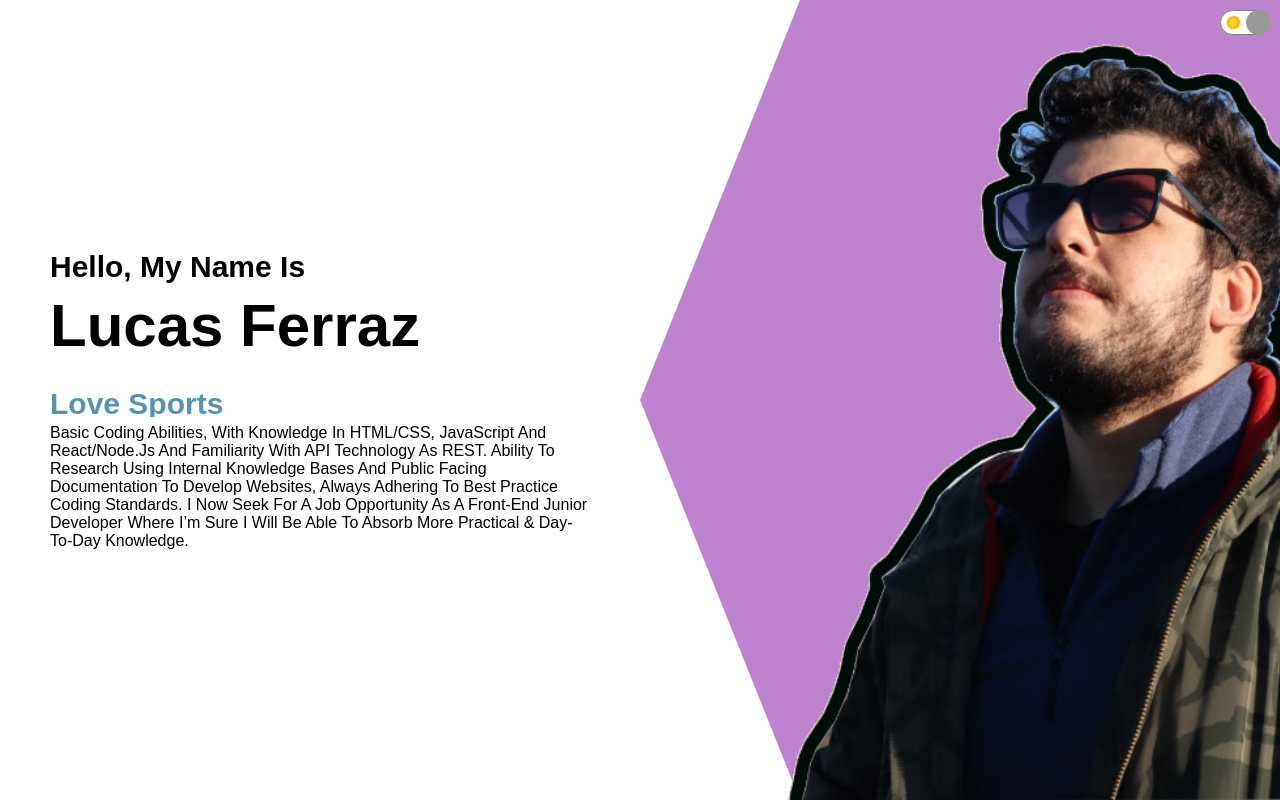
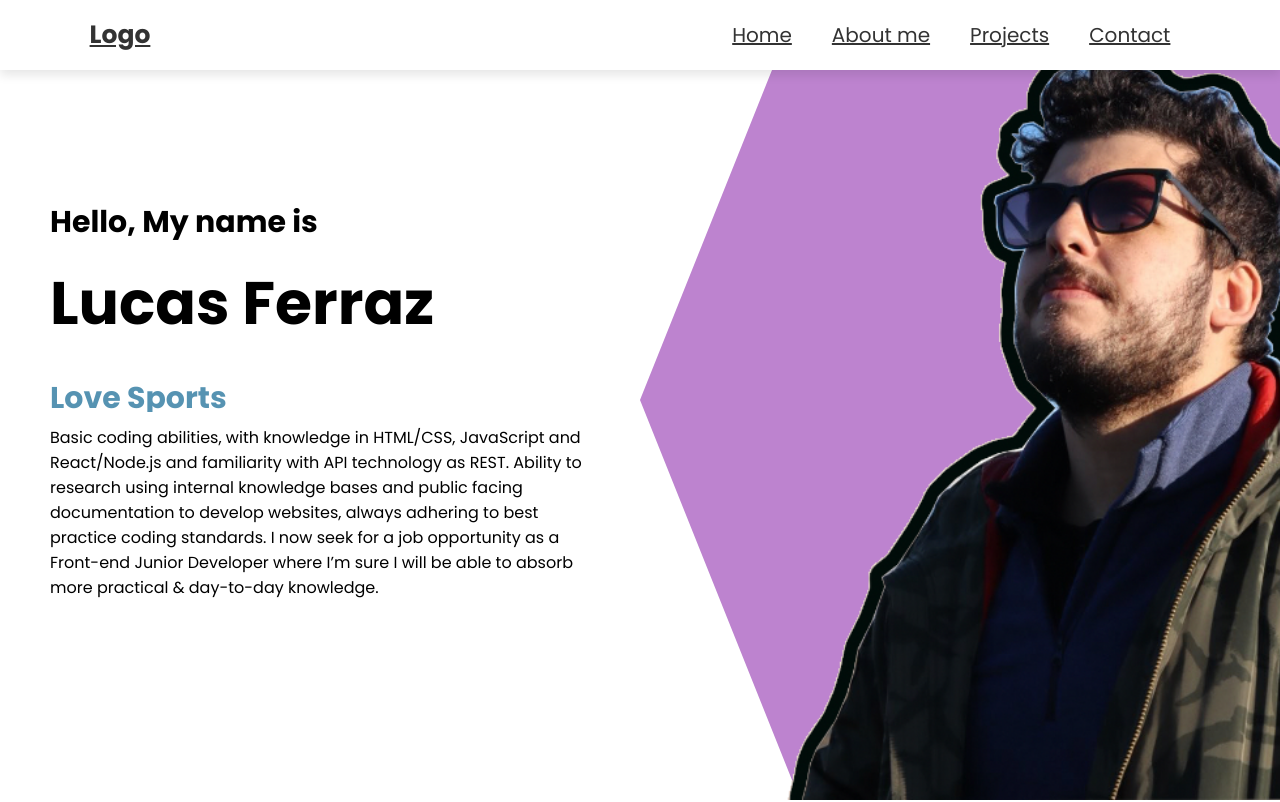
Before and after one commit to lucasuk89/meuPort, a React (Create React App) app: page / in a window 1280 px wide. Shown: the top 802 px of the page. Built offline with nearby package versions, Linux system fonts and the light colour scheme.

Commit message:
quarto commit

```diff
--- a/src/App.js
+++ b/src/App.js
@@ -7,7 +7,7 @@ import Footer from "./components/Footer/footer";
 import ProductList from "./components/productList/ProductList";
 import Toggle from "./components/toggle/Toggle";
 import { ThemeContext } from "./context";
-import header from "./components/header/header";
+
 
 
 const App = () => {
@@ -21,7 +21,6 @@ const App = () => {
       }}
     >
       <Toggle />
-      <header />
       <Intro />
       <About />
       <ProductList />
--- a/src/components/about/About.css
+++ b/src/components/about/About.css
@@ -81,8 +81,13 @@
         text-align: center;
         margin-top: 50px;
     }
-§§
-    .a-left {
+
+
+    .a-award-title {
+        display: none;
+    }
+
+    §§ .a-left {
         width: 100%;
         justify-items: center;
     }
@@ -93,6 +98,9 @@
         margin-left: 20px;
     }
 
+    .a-award-desc {
+        display: none;
+    }
 
 
     .a-card.bg,
@@ -110,6 +118,14 @@
 @media screen and (max-width:768px) {
     .i {
         flex-direction: column;
+    }
+
+    .a-award-desc {
+        display: none;
+    }
+
+    .a-award-title {
+        display: none;
     }
 
     .i-intro {
@@ -146,6 +162,14 @@
     .contato-desc {
         margin-left: -50px;
     }
+
+    .a-award-desc {
+        display: none;
+    }
+
+    .a-award-title {
+        display: none;
+    }
 }
 
 
--- a/src/components/header/header.css
+++ /dev/null
@@ -1,28 +0,0 @@
-* {
-    margin: 0;
-    padding: 0;
-    box-sizing: border-box;
-    font-family: Arial, Helvetica, sans-serif;
-    text-transform: capitalize;
-    text-decoration: none;
-}
-
-.corpoNavbar {
-    min-height: 100vh;
-    background-size: cover;
-    background-position: center;
-}
-
-.header {
-    position: fixed;
-    top: 0;
-    left: 0;
-    right: 0;
-    background: #ffffff;
-    box-shadow: 0 5px 10px rgba(0, 0, 0, .1);
-    padding: 20px 7%;
-    display: flex;
-    align-items: center;
-    justify-content: space-between;
-    z-index: 1000;
-}
--- a/src/components/header/header.js
+++ /dev/null
@@ -1,21 +0,0 @@
-import "./header.css"
-
-const header = () => {
-
-    return (
-        <div><a href="#" className="logo">Logo</a>
-
-            <nav className="nabar">
-                <ul>
-                    <li><a href="#">Home</a></li>
-                    <li><a href="#">about</a></li>
-                    <li><a href="#">Home</a></li>
-                    <li><a href="#">Home</a></li>
-                </ul>
-            </nav>
-        </div>
-
-    )
-}
-
-export default header;
--- a/src/components/intro/Intro.jsx
+++ b/src/components/intro/Intro.jsx
@@ -4,6 +4,34 @@ import Me2 from '../../img/me2.png'
 const Intro = () => {
     return (
         <div className="i">
+
+            <div className="navCorpo">
+                <div className="navHead">
+                    <a href="#" className="logo">Logo</a>
+                    <input type="checkbox" id="menu-bar" />
+                    <label for="menu-bar">Menu</label>
+
+
+
+                    <nav className="navbar">
+                        <ul>
+                            <li><a href="#">Home</a></li>
+                            <li><a href="#">About me</a>
+
+                                <ul>
+                                    <li><a href="#">More about me</a></li>
+                                    <li><a href="#">travels</a></li>
+                                </ul>
+
+                            </li>
+                            <li><a href="#">Projects</a></li>
+                            <li><a href="#">Contact</a></li>
+                        </ul>
+                    </nav>
+                </div>
+            </div>
+
+
             <div className="i-left">
                 <div className="i-left-wrapper">
                     <h2 className="i-intro">Hello, My name is </h2>
--- a/src/components/intro/intro.css
+++ b/src/components/intro/intro.css
@@ -1,3 +1,74 @@
+.navHead {
+    position: fixed;
+    top: 0;
+    left: 0;
+    right: 0;
+    background-color: #ffffff;
+    box-shadow: 0 5px 10px rgba(0, 0, 0, .1);
+    padding: 0px 7%;
+    display: flex;
+    align-items: center;
+    justify-content: space-between;
+    z-index: 1000;
+}
+
+.navCorpo .logo {
+    font-weight: bolder;
+    font-size: 25px;
+    color: #333;
+}
+
+.navbar ul {
+    list-style: none;
+}
+
+.navbar ul li {
+    position: relative;
+    float: left;
+}
+
+.navbar ul li a {
+    font-size: 20px;
+    padding: 20px;
+    color: #333;
+    display: block;
+}
+
+
+.navHead .navbar ul li a:hover {
+    background-color: #333;
+    color: #ffffff;
+}
+
+.navHead .navbar ul li ul {
+    position: absolute;
+    left: 0;
+    width: 200px;
+    background: #fff;
+    display: none;
+}
+
+.navHead .navbar ul li ul li {
+    width: 100%;
+    border-top: 1px solid rgba(0, 0, 0, .1);
+
+}
+
+.navHead .navbar ul li ul li ul {
+    left: 200px;
+    top: 0;
+}
+
+
+.navHead .navbar ul li:focus-within>ul,
+.navHead .navbar ul li:hover>ul {
+    display: initial;
+
+}
+
+/*-------Endnavbar-------*/
+
+
 .i {
     display: flex;
     height: 100vh;
@@ -93,11 +164,60 @@
     right: 0;
 }
 
+#menu-bar {
+    display: none;
+}
+
+.navHead label {
+    font-size: 20px;
+    color: #333;
+    cursor: pointer;
+    display: none;
+}
 
 
 
 
+@media(max-width:991px) {
+    .navHead {
+        padding: 20px;
+    }
 
+    .navHead label {
+        display: initial;
+    }
+
+    .navHead .navbar {
+        position: absolute;
+        top: 100%;
+        left: 0;
+        right: 0;
+        background: #fff;
+        border-top: 1px solid rgba(0, 0, 0, .1);
+        display: none;
+
+    }
+
+    .navHead .navbar ul li {
+        width: 100%;
+    }
+
+    .navHead .navbar ul li ul {
+        position: relative;
+        width: 100%;
+    }
+
+    .navHead .navbar ul li ul li ul {
+        width: 100%;
+        left: 0;
+    }
+
+    #menu-bar:checked~.navbar {
+        display: initial;
+    }
+
+
+}
 
 
 @media screen and (max-width:640px) {
```
